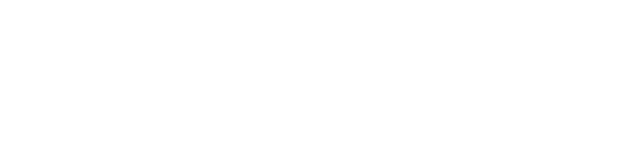
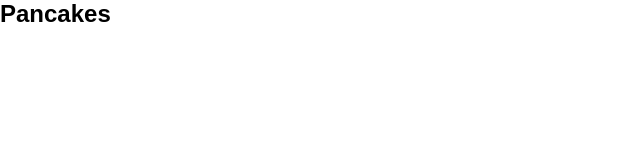
Before and after one commit to Mahlatse-tshimologong/pancake, a plain HTML site: page index.html in a window 1280 px wide. Shown: the whole page, without its empty margins (0-640 px from the left). Drawn offline with Linux system fonts and the light colour scheme.

Commit message:
Update "header, script, link"

```diff
--- a/index.html
+++ b/index.html
@@ -4,9 +4,19 @@
     <meta charset="UTF-8">
     <meta http-equiv="X-UA-Compatible" content="IE=edge">
     <meta name="viewport" content="width=h, initial-scale=1.0">
-    <title>Document</title>
+    <title>Pancakes Quotes</title>
+    <link rel="stylesheet" href="style.css">
 </head>
 <body>
-  <h1></h1>
+  <header>
+      <nav>
+          <h1>Pancakes</h1>
+      </nav>
+  </header>
+
+
+
+  <!--  -->
+  <script src="./main.js"></script>
 </body>
 </html>
--- a/style.css
+++ b/style.css
@@ -0,0 +1,6 @@
+*{
+    margin: 0;
+    padding: 0;
+    box-sizing: border-box;
+    font-family: Arial, Helvetica, sans-serif;
+}
```
